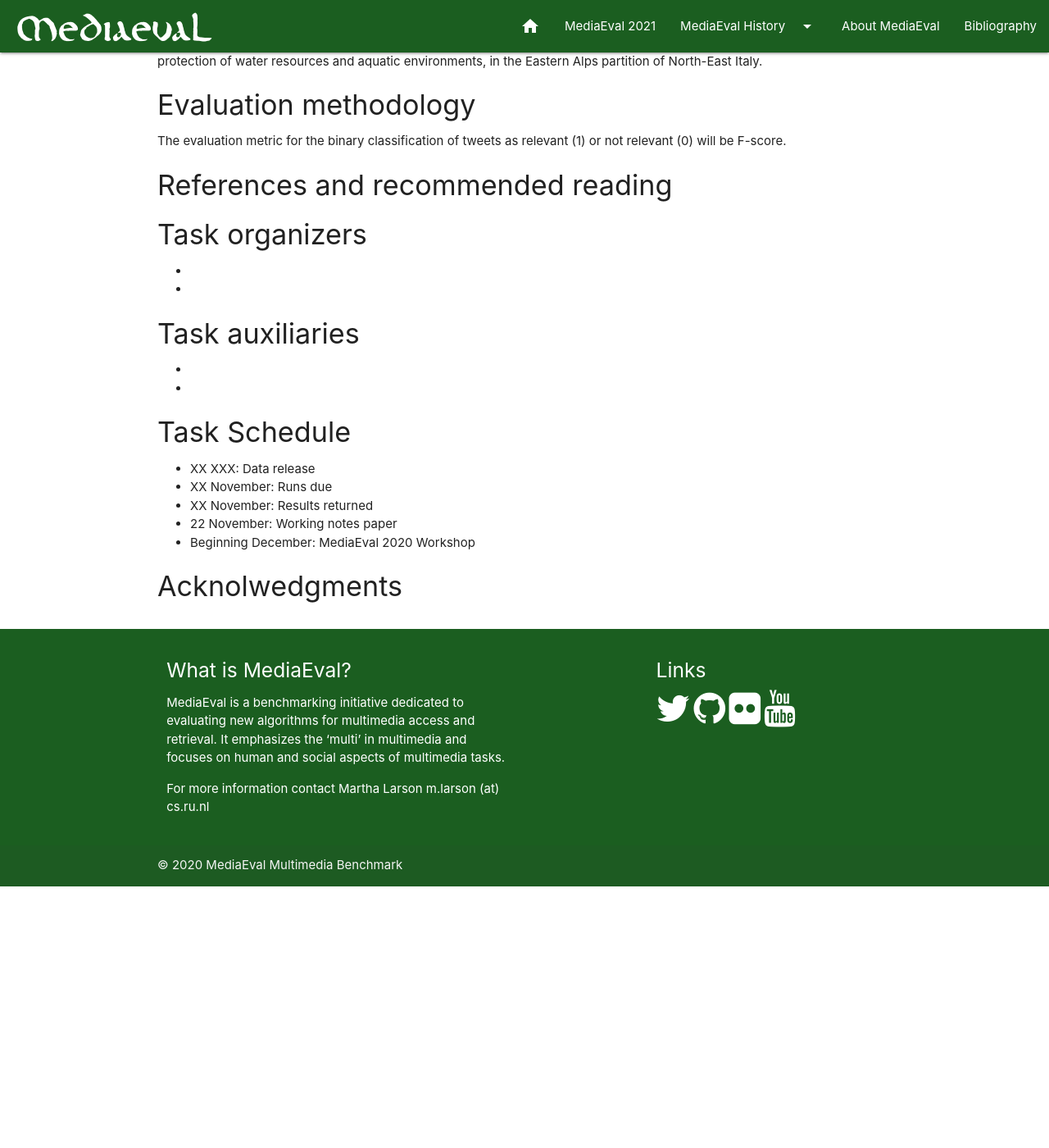
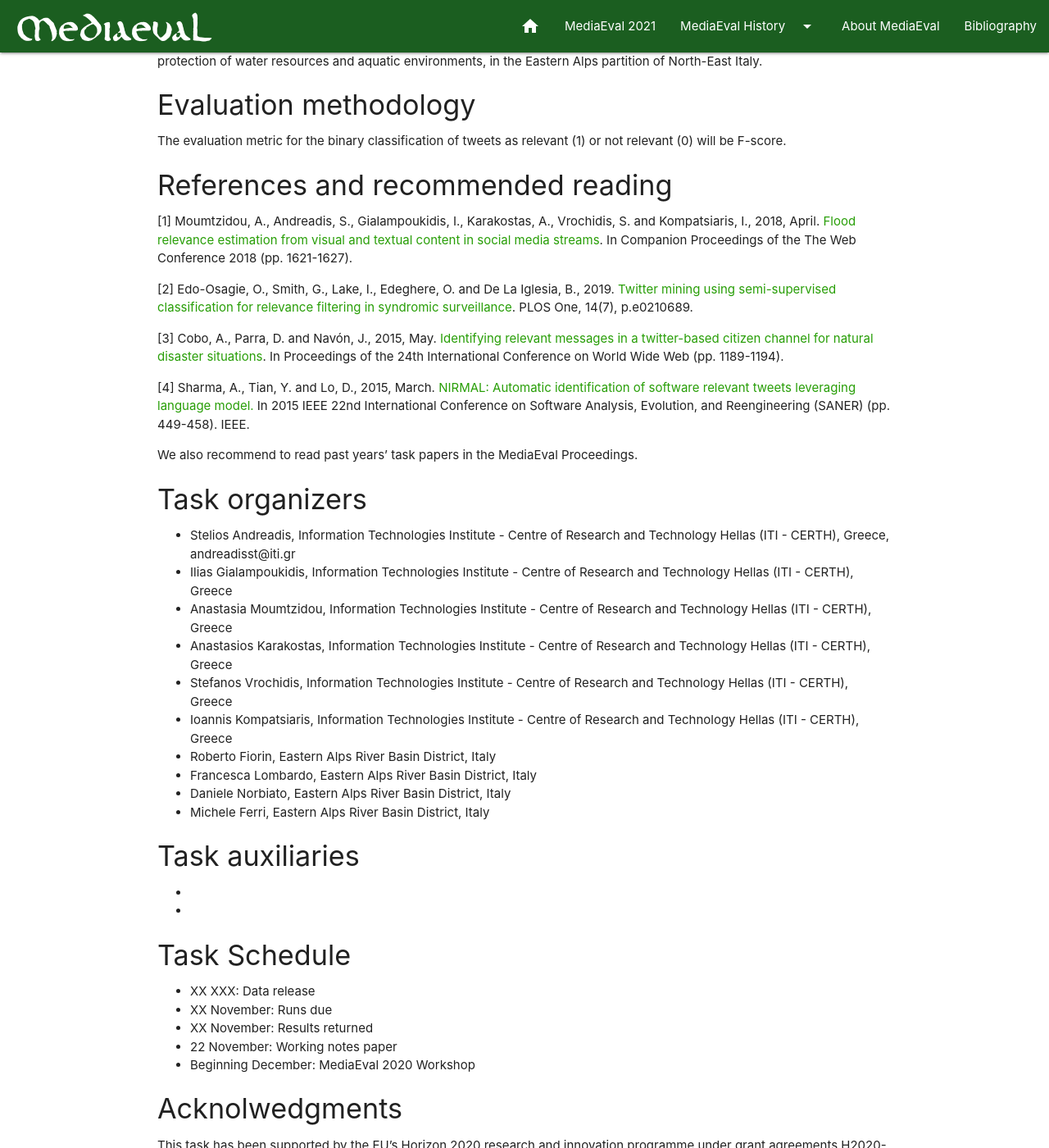
Before and after one commit to multimediaeval/multimediaeval.github.io, a Jekyll site: the page built from _editions/2021/tasks/watermm.md, in a window 1280 px wide and 1400 px high, scrolled down 1317 px. Shown: the whole window at 82% size. Built offline with Jekyll 4.4.1, drawn with Linux system fonts in a browser that asks for light colours; before the commit the page ends 2398 px from its top, so only the background shows below that; some of the changed text lies outside the part shown.

Commit message:
Update watermm.md

```diff
--- a/_editions/2021/tasks/watermm.md
+++ b/_editions/2021/tasks/watermm.md
@@ -49,11 +49,29 @@
 #### References and recommended reading
 <!-- # Please use the ACM format for references https://www.acm.org/publications/authors/reference-formatting (but no DOI needed)-->
 <!-- # The paper title should be a hyperlink leading to the paper online-->
+<!-- # Not clear why the papers are ordered like this: Could you alphabetize?-->
+[1] Moumtzidou, A., Andreadis, S., Gialampoukidis, I., Karakostas, A., Vrochidis, S. and Kompatsiaris, I., 2018, April. [Flood relevance estimation from visual and textual content in social media streams](https://dl.acm.org/doi/abs/10.1145/3184558.3191620). In Companion Proceedings of the The Web Conference 2018 (pp. 1621-1627).
+
+[2] Edo-Osagie, O., Smith, G., Lake, I., Edeghere, O. and De La Iglesia, B., 2019. [Twitter mining using semi-supervised classification for relevance filtering in syndromic surveillance](https://journals.plos.org/plosone/article?id=10.1371/journal.pone.0210689). PLOS One, 14(7), p.e0210689.
+
+[3] Cobo, A., Parra, D. and Navón, J., 2015, May. [Identifying relevant messages in a twitter-based citizen channel for natural disaster situations](https://dl.acm.org/doi/abs/10.1145/2740908.2741719?casa_token=tH_-uutS5owAAAAA%3AYlj7i0gkAYBXjejuLTSI5m7YSihArnQufXwxYdYgaX31EIJlYSJprAvObcruvmGncG75CRh_38Tt). In Proceedings of the 24th International Conference on World Wide Web (pp. 1189-1194).
+
+[4] Sharma, A., Tian, Y. and Lo, D., 2015, March. [NIRMAL: Automatic identification of software relevant tweets leveraging language model.](https://ieeexplore.ieee.org/document/7081855) In 2015 IEEE 22nd International Conference on Software Analysis, Evolution, and Reengineering (SANER) (pp. 449-458). IEEE.
+
+We also recommend to read past years’ task papers in the MediaEval Proceedings.
 
 #### Task organizers
-* <!-- # First organizer-->
-* <!-- # Second organizer-->
-<!-- # and so on-->
+* Stelios Andreadis, Information Technologies Institute - Centre of Research and Technology Hellas (ITI - CERTH), Greece, andreadisst@iti.gr
+* Ilias Gialampoukidis, Information Technologies Institute - Centre of Research and Technology Hellas (ITI - CERTH), Greece
+* Anastasia Moumtzidou, Information Technologies Institute - Centre of Research and Technology Hellas (ITI - CERTH), Greece
+* Anastasios Karakostas, Information Technologies Institute - Centre of Research and Technology Hellas (ITI - CERTH), Greece
+* Stefanos Vrochidis, Information Technologies Institute - Centre of Research and Technology Hellas (ITI - CERTH), Greece
+* Ioannis Kompatsiaris, Information Technologies Institute - Centre of Research and Technology Hellas (ITI - CERTH), Greece
+* Roberto Fiorin, Eastern Alps River Basin District, Italy
+* Francesca Lombardo, Eastern Alps River Basin District, Italy
+* Daniele Norbiato, Eastern Alps River Basin District, Italy
+* Michele Ferri, Eastern Alps River Basin District, Italy
+
 
 #### Task auxiliaries
 <!-- # optional, delete if not used-->
@@ -69,4 +87,4 @@
 * Beginning December: MediaEval 2020 Workshop <!-- Fixed. Please do not change. Exact date to be decided-->
 
 #### Acknolwedgments
-<!-- # optional, delete if not used-->
+This task has been supported by the EU’s Horizon 2020 research and innovation programme under grant agreements H2020-832876 [aqua3S](https://aqua3s.eu/), H2020-883484 [PathoCERT](https://pathocert.eu/), and H2020-101004157 [WQeMS](https://wqems.eu/project).
```
